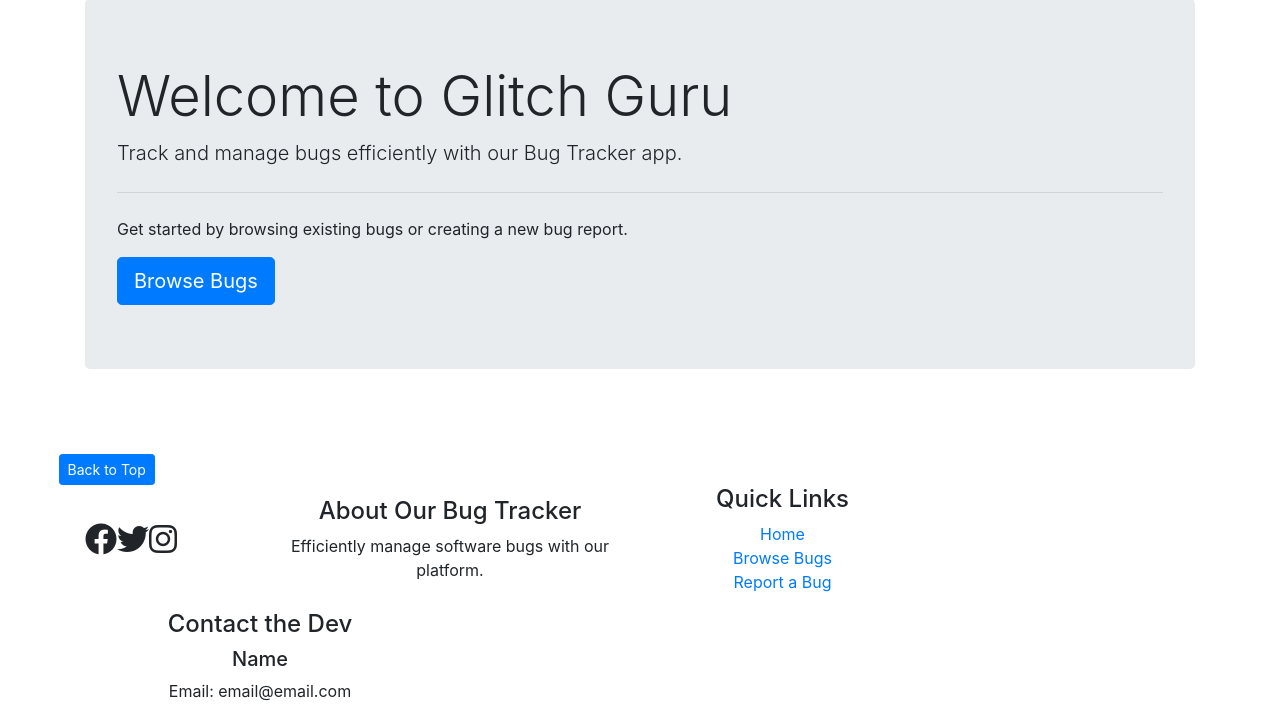
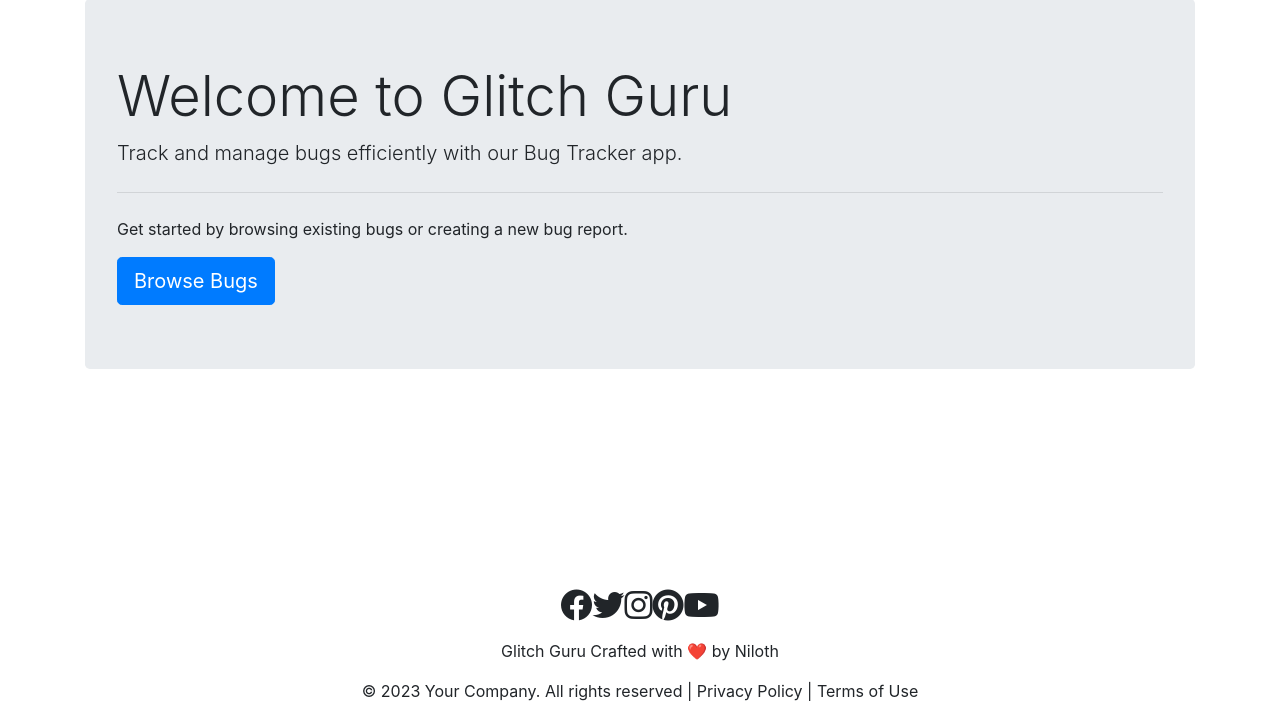
Before and after one commit to Niloth-p/glitch-guru, a Django app: page / in a window 1280 px wide. Shown: the part 81-800 px from the top of the page. Run offline with Django 4.2, Linux system fonts and the light colour scheme; some libraries are stand-ins or nearby versions.

Commit message:
feat(templates): add footer to base template and refactor
Move header part from base template to its own template

```diff
--- a/templates/base.html
+++ b/templates/base.html
@@ -3,7 +3,11 @@
   <head>
     <meta charset="UTF-8" />
     <meta name="viewport" content="width=device-width, initial-scale=1.0" />
-    <title>{% block title %}Glitch Guru{% endblock %}</title>
+    <title>
+      {% block title %}
+        Glitch Guru
+      {% endblock title %}
+    </title>
     {% load static %}
     <link rel="stylesheet" href="{% static 'common/css/dark_mode.css' %}" />
     <link rel="stylesheet" href="{% static 'common/css/styles.css' %}" />
@@ -12,104 +16,29 @@
         alert(`Error loading ${libname}. Please try again later.`);
       }
     </script>
-    <link
-      rel="stylesheet"
+    <link rel="stylesheet"
           href="https://maxcdn.bootstrapcdn.com/bootstrap/4.5.2/css/bootstrap.min.css"
           onerror="handleLoadingError(this.getAttribute('lib-not-loaded'))"
-      lib-not-loaded="bootstrap css"
-    />
-    <link
-      rel="stylesheet"
+          lib-not-loaded="bootstrap css" />
+    <link rel="stylesheet"
           href="https://cdnjs.cloudflare.com/ajax/libs/font-awesome/6.4.2/css/all.min.css"
           onerror="handleLoadingError(this.getAttribute('lib-not-loaded'))"
-      lib-not-loaded="fontawesome"
-    />
+          lib-not-loaded="fontawesome" />
   </head>
   <body>
-    <nav class="navbar navbar-expand-lg navbar-dark bg-dark">
-      <a class="navbar-brand" href="#">Glitch Guru: Bug Tracker</a>
-      <button
-        class="navbar-toggler"
-        type="button"
-        data-toggle="collapse"
-        data-target="#navbarNav"
-        aria-controls="navbarNav"
-        aria-expanded="false"
-        aria-label="Toggle navigation"
-      >
-        <span class="navbar-toggler-icon"></span>
-      </button>
-      <div class="collapse navbar-collapse" id="navbarNav">
-        <ul class="navbar-nav ml-auto">
-          <li class="nav-item">
-            <a class="nav-link" href="/">Home</a>
-          </li>
-          <li class="nav-item">
-            <a class="nav-link" href="{% url 'bug_hub:bug_list' %}">Bugs</a>
-          </li>
-        </ul>
-        <button id="darkModeToggle" class="btn btn-primary ml-2">
-          Toggle Dark Mode
-        </button>
-      </div>
-    </nav>
-
-    {% block content %} {% endblock %}
-
-    <!-- footer.html -->
-    <footer class="footer fixed-bottom">
-      <div class="col-md-2 text-center">
-        <a href="#top" class="btn btn-primary btn-sm btn-center" role="button"
-          >Back to Top</a
-        >
-      </div>
-      <div class="container">
-        <div class="row align-items-center">
-          <div class="col-md-2">
-            <ul class="list-unstyled d-flex justify-content-start">
-              <li class="social-icon"><i class="fab fa-facebook fa-2x"></i></li>
-              <li class="social-icon"><i class="fab fa-twitter fa-2x"></i></li>
-              <li class="social-icon">
-                <i class="fab fa-instagram fa-2x"></i>
-              </li>
-            </ul>
-          </div>
-          <div class="col-md-4 text-center">
-            <h4>About Our Bug Tracker</h4>
-            <p>Efficiently manage software bugs with our platform.</p>
-          </div>
-          <div class="col-md-3 text-center">
-            <h4>Quick Links</h4>
-            <ul class="list-unstyled">
-              <li><a href="/">Home</a></li>
-              <li><a href="/bugs">Browse Bugs</a></li>
-              <li><a href="/create-bug">Report a Bug</a></li>
-            </ul>
-          </div>
-          <div class="col-md-4 text-center">
-            <h4>Contact the Dev</h4>
-            <h5>Name</h5>
-            <p>Email: email@email.com</p>
-          </div>
-        </div>
-      </div>
-    </footer>
-
-    <script
-      src="https://ajax.googleapis.com/ajax/libs/jquery/3.5.1/jquery.min.js"
+    {% include "header.html" %}
+    {% block content %}
+    {% endblock content %}
+    {% include "footer.html" %}
+    <script src="https://ajax.googleapis.com/ajax/libs/jquery/3.5.1/jquery.min.js"
             onerror="handleLoadingError(this.getAttribute('lib-not-loaded'))"
-      lib-not-loaded="jquery"
-    ></script>
-    <script
-      src="https://cdnjs.cloudflare.com/ajax/libs/popper.js/1.16.0/umd/popper.min.js"
+            lib-not-loaded="jquery"></script>
+    <script src="https://cdnjs.cloudflare.com/ajax/libs/popper.js/1.16.0/umd/popper.min.js"
             onerror="handleLoadingError(this.getAttribute('lib-not-loaded'))"
-      lib-not-loaded="popper"
-    ></script>
-    <script
-      src="https://maxcdn.bootstrapcdn.com/bootstrap/4.5.2/js/bootstrap.min.js"
+            lib-not-loaded="popper"></script>
+    <script src="https://maxcdn.bootstrapcdn.com/bootstrap/4.5.2/js/bootstrap.min.js"
             onerror="handleLoadingError(this.getAttribute('lib-not-loaded'))"
-      lib-not-loaded="bootstrap js"
-    ></script>
+            lib-not-loaded="bootstrap js"></script>
     <script src="{% static 'common/js/dark_mode_script.js' %}"></script>
   </body>
 </html>
--- /dev/null
+++ b/templates/footer.html
@@ -0,0 +1,30 @@
+<footer class="footer fixed-bottom">
+  <div class="container">
+    <div class="row">
+      <div class="col-md-12 text-center">
+        <ul
+          class="list-unstyled d-flex justify-content-center align-items-center"
+          id="social-icon-list"
+        >
+          <li class="social-icon"><i class="fab fa-facebook fa-2x"></i></li>
+          <li class="social-icon"><i class="fab fa-twitter fa-2x"></i></li>
+          <li class="social-icon">
+            <i class="fab fa-instagram fa-2x"></i>
+          </li>
+          <li class="social-icon">
+            <i class="fab fa-pinterest fa-2x"></i>
+          </li>
+          <li class="social-icon"><i class="fab fa-youtube fa-2x"></i></li>
+        </ul>
+        <p>
+          <span class="emphasized-name">Glitch Guru</span> Crafted with ❤️ by
+          <span class="emphasized-name">Niloth</span>
+        </p>
+        <p>
+          &copy; 2023 Your Company. All rights reserved | Privacy Policy | Terms
+          of Use
+        </p>
+      </div>
+    </div>
+  </div>
+</footer>
--- /dev/null
+++ b/templates/header.html
@@ -0,0 +1,23 @@
+<nav class="navbar navbar-expand-lg navbar-dark bg-dark">
+  <a class="navbar-brand" href="{% url 'home' %}"><span class="emphasized-name">Glitch Guru</span>: Bug Tracker</a>
+  <button class="navbar-toggler"
+          type="button"
+          data-toggle="collapse"
+          data-target="#navbarNav"
+          aria-controls="navbarNav"
+          aria-expanded="false"
+          aria-label="Toggle navigation">
+    <span class="navbar-toggler-icon"></span>
+  </button>
+  <div class="collapse navbar-collapse" id="navbarNav">
+    <ul class="navbar-nav ml-auto">
+      <li class="nav-item">
+        <a class="nav-link" href="{% url 'home' %}">Home</a>
+      </li>
+      <li class="nav-item">
+        <a class="nav-link" href="{% url 'bug_hub:bug_list' %}">Bugs</a>
+      </li>
+    </ul>
+    <button id="darkModeToggle" class="btn btn-primary ml-2">Toggle Dark Mode</button>
+  </div>
+</nav>
```
Lines whose indentation alone changed are shown as unchanged.
